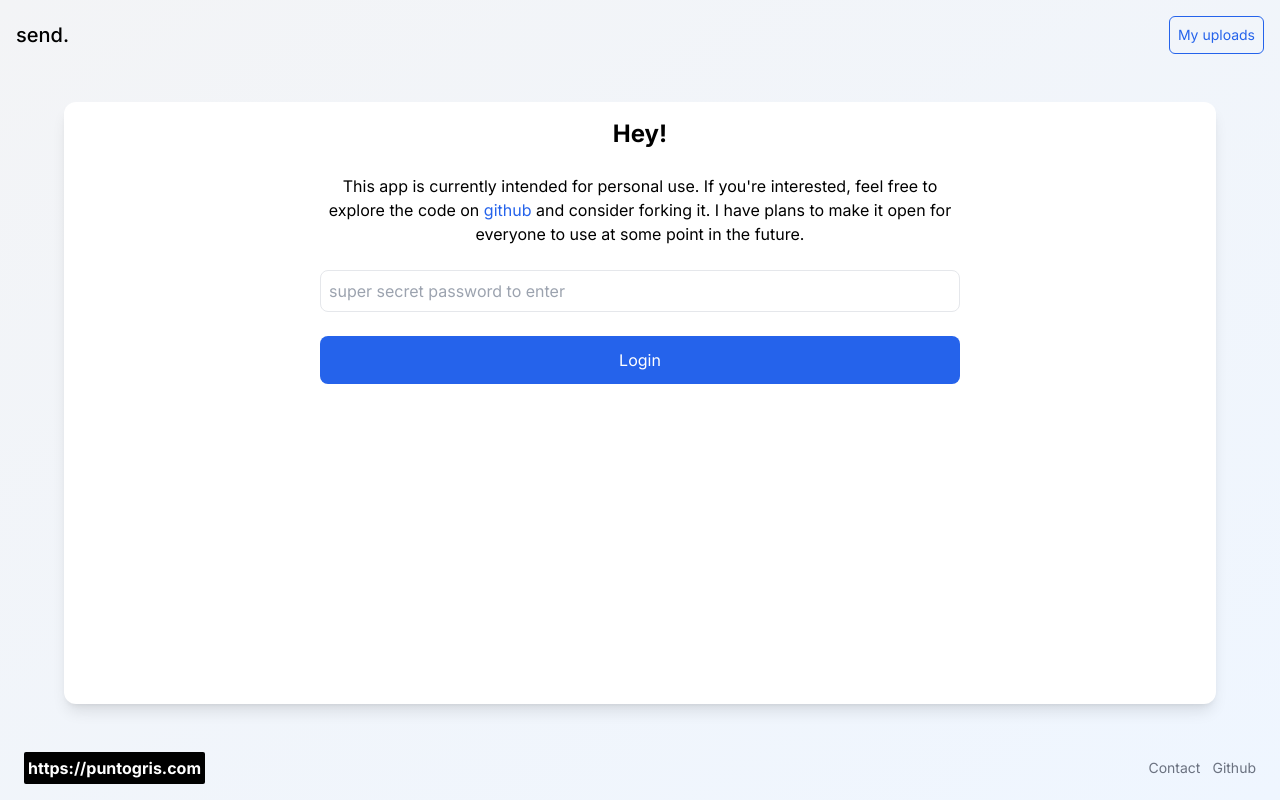
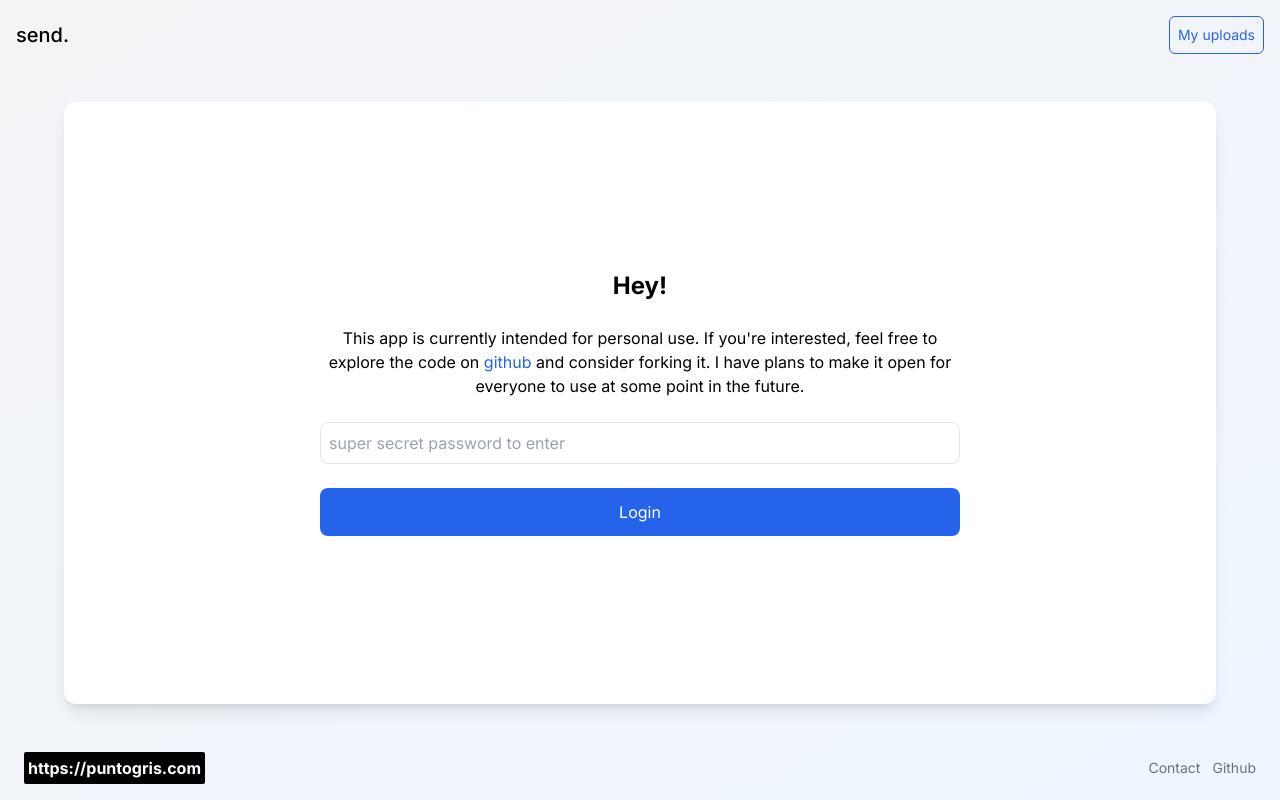
Before and after one commit to puntogris/send, a SvelteKit app: page /login in a window 1280 px wide. Built offline with nearby package versions, Linux system fonts and the light colour scheme.

Commit message:
fixed login page not being centered

```diff
--- a/src/routes/login/+page.svelte
+++ b/src/routes/login/+page.svelte
@@ -12,7 +12,7 @@
 
 <form
 	method="post"
-	class="mx-auto flex h-full max-w-2xl flex-col items-center justify-center gap-6 p-4"
+	class="mx-auto flex max-w-2xl grow flex-col items-center justify-center gap-6 p-4"
 >
 	<h1 class="text-2xl font-bold">Hey!</h1>
 	<p class="text-center">
```
Also changed, not shown: 1 other file (tests, documents, lock files or other folders).
